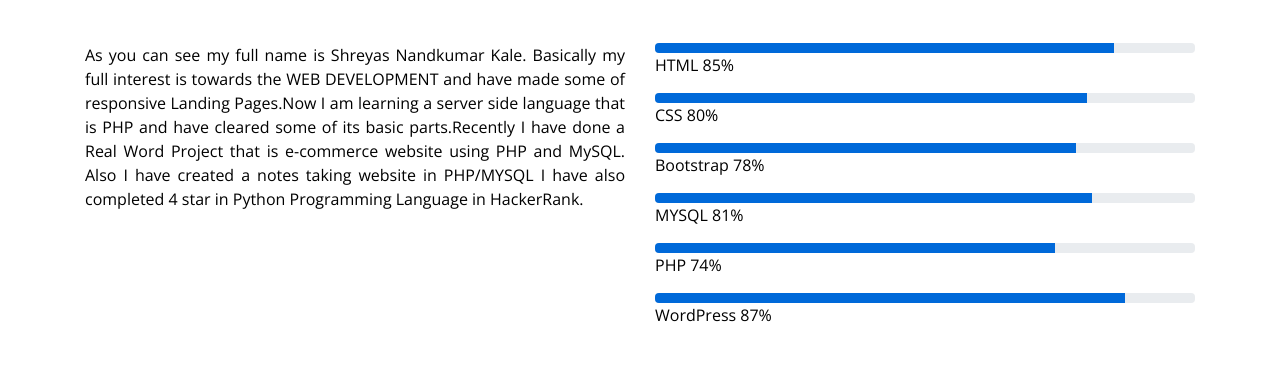
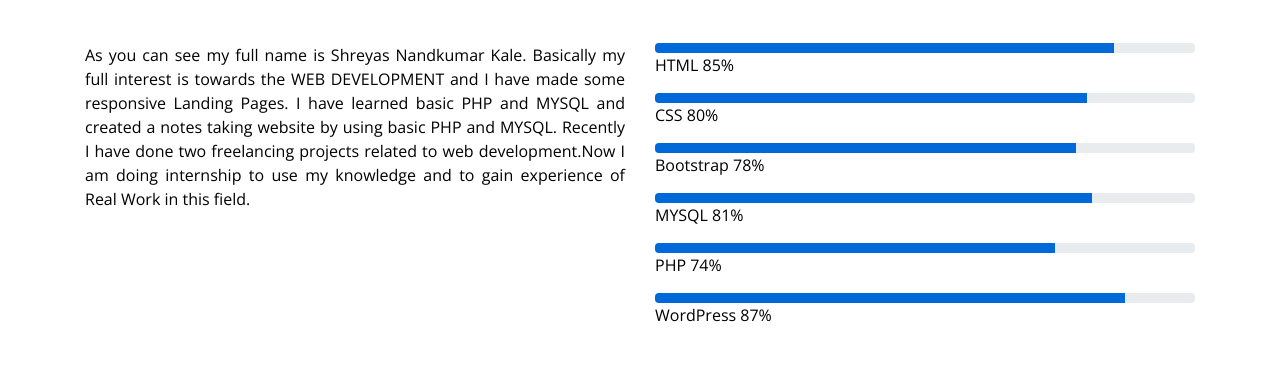
Before and after one commit to kaleshreyas45/Portfolio, a plain HTML site: page index.html in a window 1280 px wide. Shown: the part 683-1071 px from the top of the page. Drawn offline with nearby package versions, Linux system fonts and the light colour scheme.

Commit message:
It is my Profile

```diff
--- a/index.html
+++ b/index.html
@@ -447,13 +447,9 @@ i{
                     <center>
                         <p>As you can see my full name is Shreyas Nandkumar Kale. Basically my full interest is towards
                             the
-                            WEB DEVELOPMENT and have made some of responsive Landing Pages.Now I am learning a server
-                            side
-                            language that is PHP and have cleared some of its basic parts.Recently I have done a Real
-                            Word
-                            Project that is e-commerce website using PHP and MySQL. Also I have created a notes taking
-                            website in PHP/MYSQL I have also completed 4 star in Python Programming Language in
-                            HackerRank.
+                            WEB DEVELOPMENT and I have made some responsive Landing Pages.
+                            I have learned basic PHP and MYSQL and created a notes taking website by using basic PHP and MYSQL.
+                        Recently I have done two freelancing projects related to web development.Now I am doing internship to use my knowledge and to gain experience of Real Work in this field.
                         </p>
                     </center>
 
```
